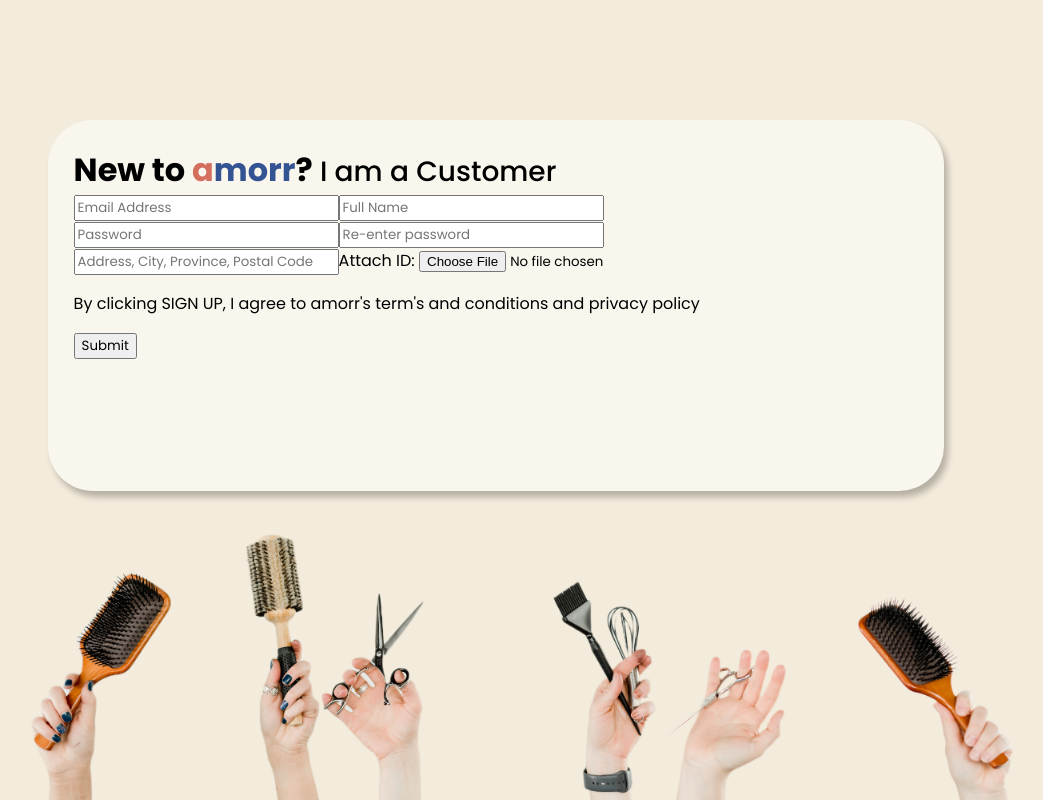
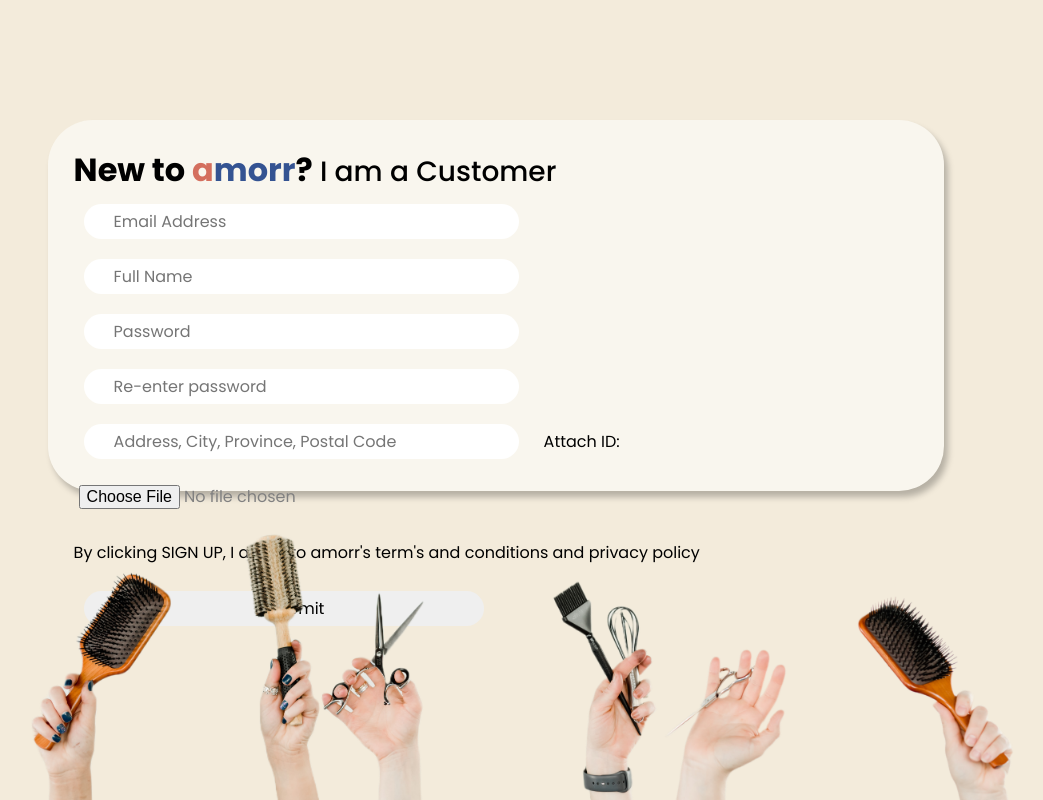
Before and after one commit to serhatgktp/amorr, a React (Create React App) app in the folder frontend/: page / in a window 1280 px wide. Shown: the whole page, without its empty margins (144-1187 px from the left). Built offline with nearby package versions, Linux system fonts and the light colour scheme.

Commit message:
added css styling to each respective inputs (textbox)

```diff
--- a/frontend/src/components/customer_registration/customer_registration.css
+++ b/frontend/src/components/customer_registration/customer_registration.css
@@ -39,3 +39,32 @@
     background-position: center;
     background-size: contain;
 }
+
+span{
+    font-weight: medium;
+    font-size:28px;
+}
+
+input{
+    font-size:16px;
+    font-weight: regular;
+    border-radius: 40px;
+    border: none;
+    margin: 10px;
+    outline: none;
+    padding: 5px;
+    padding-left: 30px;
+    width: 400px;
+}
+
+.id{
+    font-size: 16px;
+    margin-left: -25px;
+    margin-right: 0px;
+    color: #808080;
+}
+
+.idLabel{
+    margin-right: 0px;
+    margin-left: 15px
+}
```
